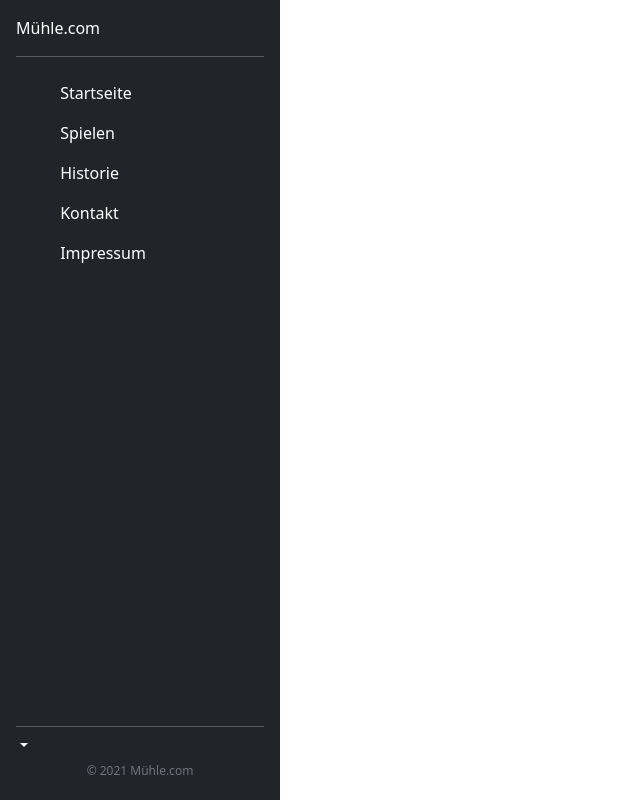
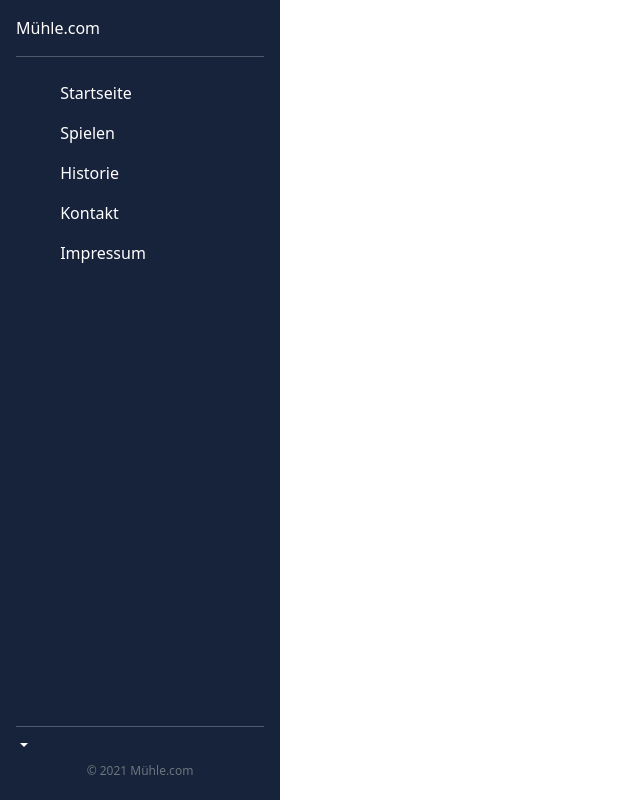
Before and after one commit to replystudents/Flask_Muehle, a Flask app: template templates/base.html in a window 1280 px wide. Shown: the whole page, without its empty margins (0-640 px from the left). Run offline with Flask 2, Linux system fonts and the light colour scheme; the template is opened without the code that fills it, so the values that code supplies are empty.

Commit message:
Added a color palette

```diff
--- a/static/styles/base.css
+++ b/static/styles/base.css
@@ -1,5 +1,15 @@
+* {
+    --background-color: #17223b;
+    --surface-color: #263859;
+    --primary-color: #6b778d;
+    --secondary-color: #ff6768;
+    --font-color: #f3f3f3
+}
+
 .main {
-    height: 95vh;
+    height: 100vh;
+    width: 100%;
+    padding: 2%;
 }
 
 .body {
@@ -16,10 +26,11 @@
     display: flex;
     width: 280px;
     height: 100vh;
+    background: var(--background-color);
 }
 
 .sidebar ul li:hover {
-    background: #0063ff;
+    background: var(--surface-color);
     margin-left: 5px;
 }
 
--- a/templates/base.html
+++ b/templates/base.html
@@ -20,7 +20,7 @@
     <button class="sidebar_trigger" onclick="expandSidebar()">
         <a><i id="sidebar_icon" class="fas fa-bars"></i> </a>
     </button>
-    <div id="sidebar" class="sidebar flex-column flex-shrink-0 p-3 text-white bg-dark">
+    <div id="sidebar" class="sidebar flex-column flex-shrink-0 p-3 text-white">
         <a href="/" class="d-flex align-items-center mb-3 mb-md-0 me-md-auto text-white text-decoration-none">
             Mühle.com
         </a>
```
